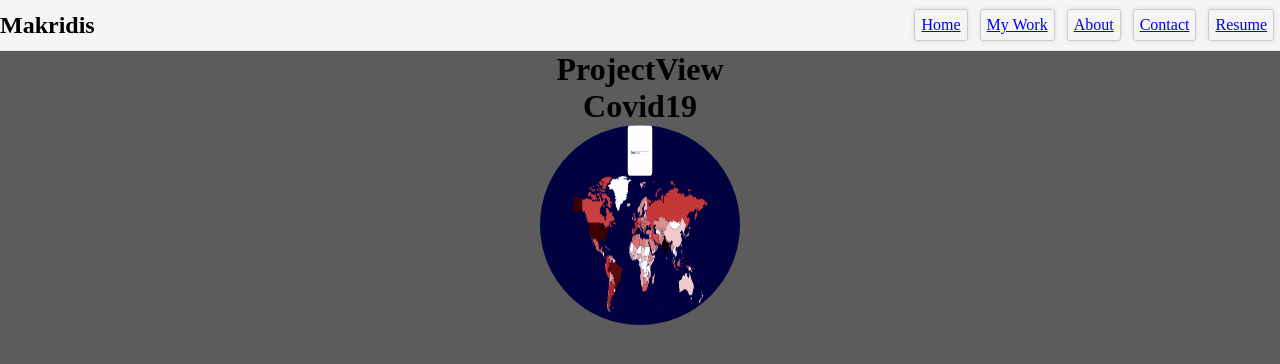
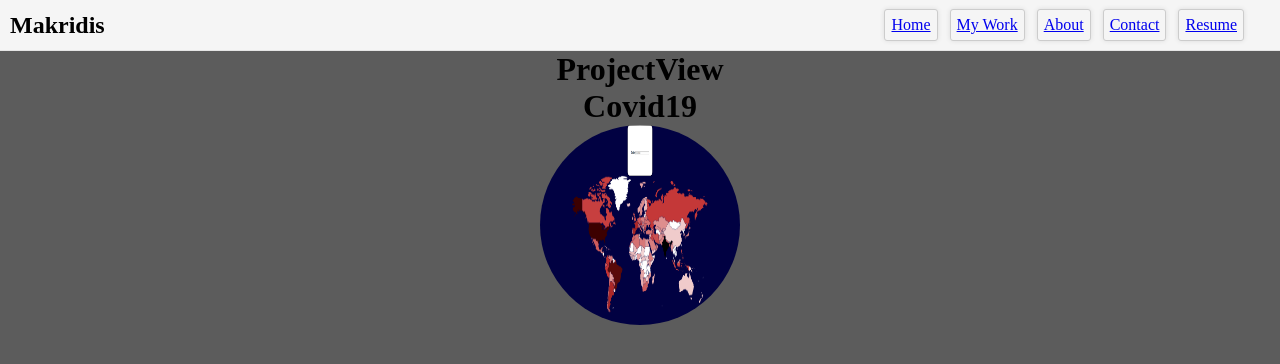
Before and after one commit to fmakrid/portfolio-site, a JavaScript app: page / in a window 1280 px wide. Shown: the top 364 px of the page. Built offline with nearby package versions, Linux system fonts and the light colour scheme; the HTML template or start-up script is replaced by a standard one.

Commit message:
MAINTENANCE: Added some padding to left and right of navbar

```diff
--- a/src/components/Navigation.css
+++ b/src/components/Navigation.css
@@ -13,7 +13,14 @@
     border-bottom: 1px solid #e5e5e5;
     width: 100vw;
     height: 50px;
+}
 
+#navbar h2 {
+    padding: 0 0 0 10px;
+}
+
+#navbar #navbuttons {
+    padding: 0 30px;
 }
 
 #navbuttons li {
```
